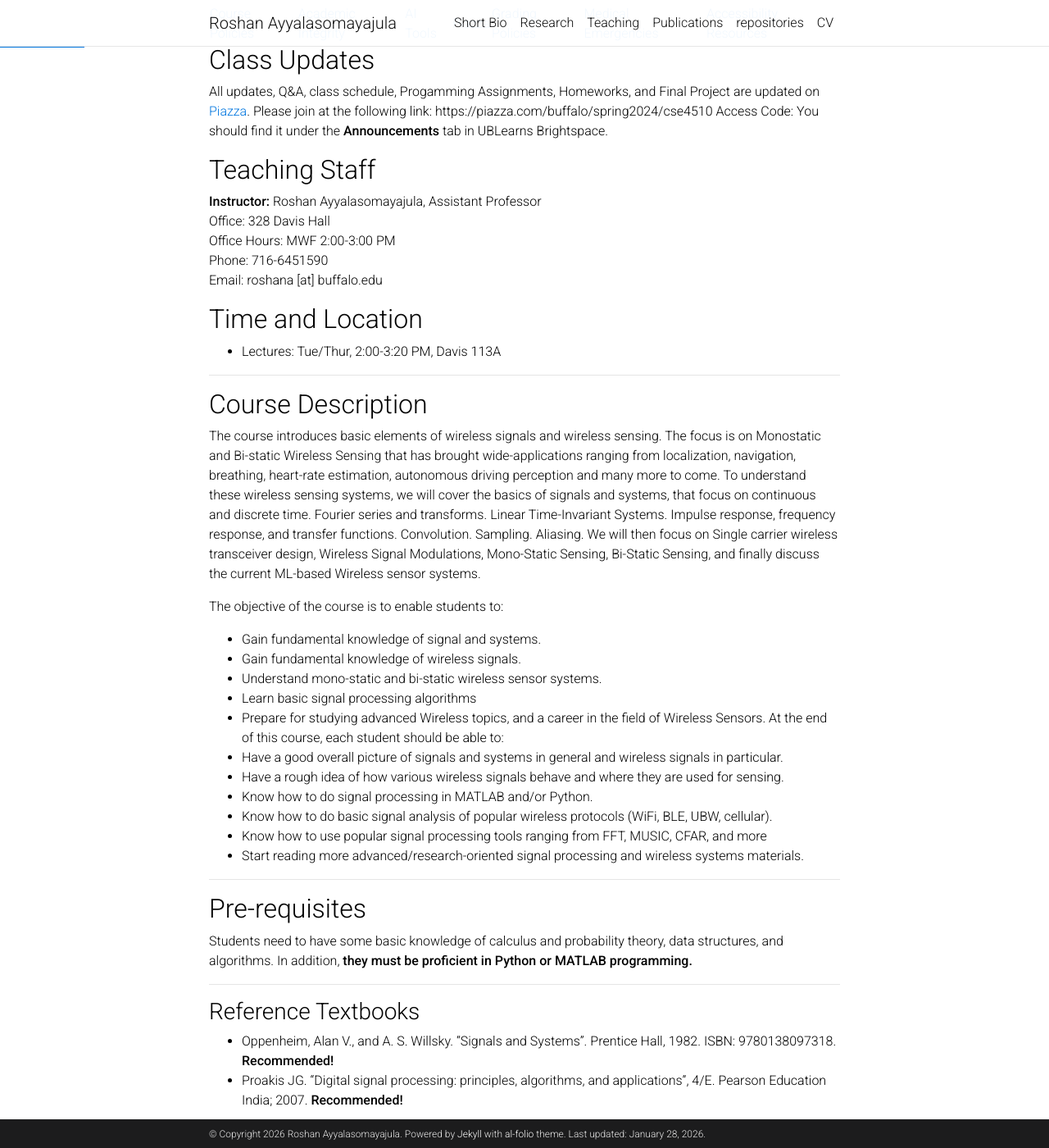
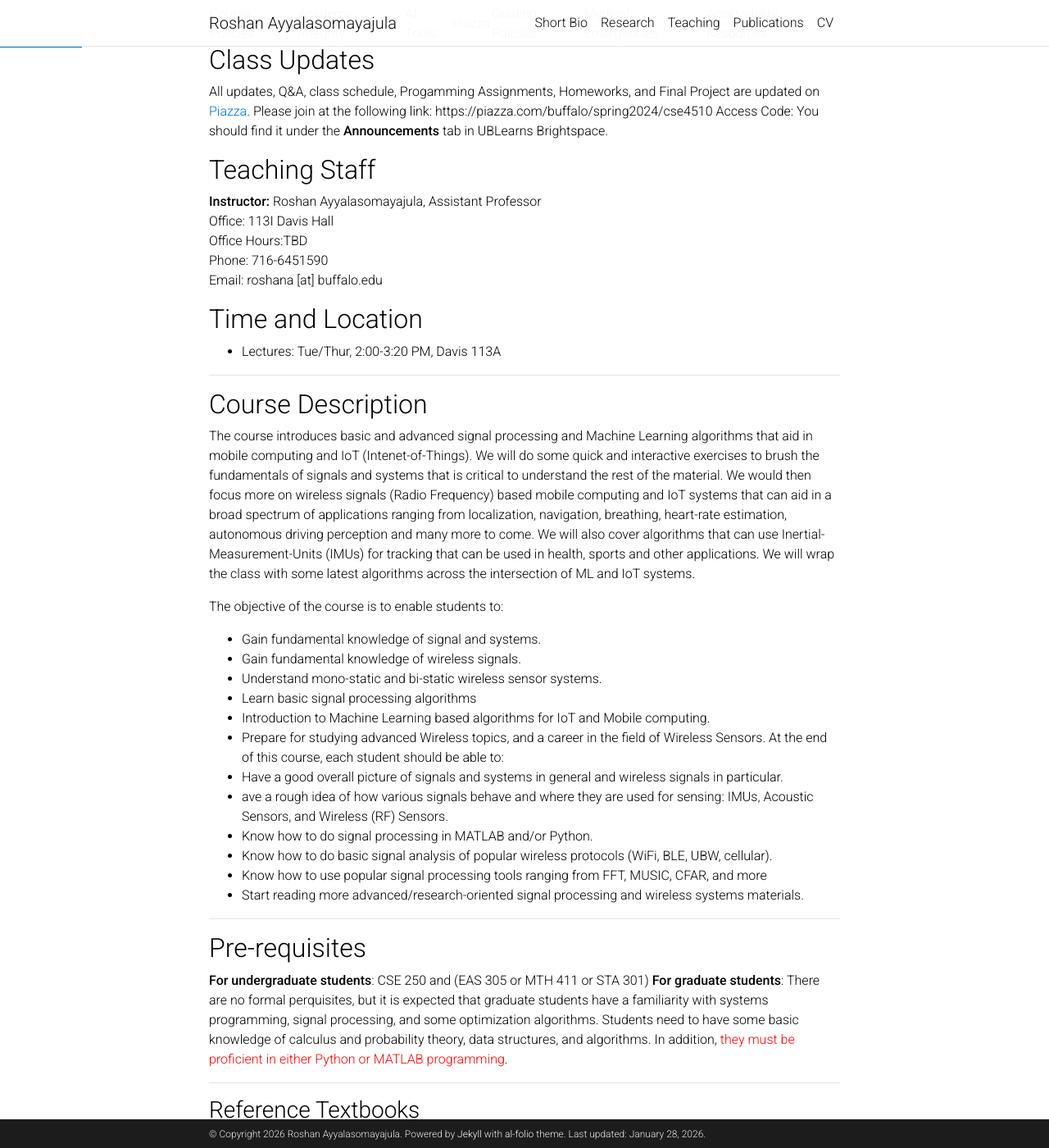
Before and after one commit to Roshan-AS/Roshan-AS.github.io, a Jekyll site: the page built from _teaching/CSE4510_spring24.md, in a window 1280 px wide and 1400 px high, scrolled down 244 px. Shown: the whole window at 82% size. Built offline with Jekyll 4.4.1, drawn with Linux system fonts in a browser that asks for light colours; full-size pictures stand in for the smaller copies a plugin makes; comment, search, counter and statistics services are not loaded; a style sheet for code colours, icons or effects is not loaded; some of the changed text lies outside the part shown.

Commit message:
updating a few things

```diff
--- a/_teaching/CSE4510_spring24.md
+++ b/_teaching/CSE4510_spring24.md
@@ -1,7 +1,7 @@
 ---
 layout: page
-title: CSE 4/510
-description: Signals and Systems for Wireless Signals (Spring 2024)
+title: CSE 4/510 -- AYY
+description: Algorithms for Mobile Computing and IoT (Spring 2024, Spring 2025)
 img: assets/img/cse4510.jpg
 importance: 1
 ---
@@ -16,8 +16,8 @@ Access Code: You should find it under the **Announcements** tab in UBLearns Brig
 ## Teaching Staff
 
 **Instructor:** Roshan Ayyalasomayajula, Assistant Professor\
-Office: 328 Davis Hall\
-Office Hours: MWF 2:00-3:00 PM\
+Office: 113I Davis Hall\
+Office Hours:TBD\
 Phone: 716-6451590\
 Email: roshana [at] buffalo.edu
 
@@ -29,17 +29,18 @@ Email: roshana [at] buffalo.edu
 ## Course Description
 
 
-The course introduces basic elements of wireless signals and wireless sensing. The focus is on Monostatic and Bi-static Wireless Sensing that has brought wide-applications ranging from localization, navigation, breathing, heart-rate estimation, autonomous driving perception and many more to come. To understand these wireless sensing systems, we will cover the basics of signals and systems, that focus on continuous and discrete time. Fourier series and transforms. Linear Time-Invariant Systems. Impulse response, frequency response, and transfer functions. Convolution. Sampling. Aliasing. We will then focus on Single carrier wireless transceiver design, Wireless Signal Modulations, Mono-Static Sensing, Bi-Static Sensing, and finally discuss the current ML-based Wireless sensor systems.
+The course introduces basic and advanced signal processing and Machine Learning algorithms that aid in mobile computing and IoT (Intenet-of-Things). We will do some quick and interactive exercises to brush the fundamentals of signals and systems that is critical to understand the rest of the material. We would then focus more on wireless signals (Radio Frequency) based mobile computing and IoT systems that can aid in a broad spectrum of applications ranging from localization, navigation, breathing, heart-rate estimation, autonomous driving perception and many more to come. We will also cover algorithms that can use Inertial-Measurement-Units (IMUs) for tracking that can be used in health, sports and other applications. We will wrap the class with some latest algorithms across the intersection of ML and IoT systems.
 
 The objective of the course is to enable students to:
   - Gain fundamental knowledge of signal and systems.
   - Gain fundamental knowledge of wireless signals.
   - Understand mono-static and bi-static wireless sensor systems.
   - Learn basic signal processing algorithms
+  - Introduction to Machine Learning based algorithms for IoT and Mobile computing.
   - Prepare for studying advanced Wireless topics, and a career in the field of Wireless Sensors.
 At the end of this course, each student should be able to:
   - Have a good overall picture of signals and systems in general and wireless signals in particular.
-  - Have a rough idea of how various wireless signals behave and where they are used for sensing.
+  - ave a rough idea of how various signals behave and where they are used for sensing: IMUs, Acoustic Sensors, and Wireless (RF) Sensors.
   - Know how to do signal processing in MATLAB and/or Python.
   - Know how to do basic signal analysis of popular wireless protocols (WiFi, BLE, UBW, cellular).
   - Know how to use popular signal processing tools ranging from FFT, MUSIC, CFAR, and more
@@ -49,7 +50,10 @@ At the end of this course, each student should be able to:
 ------------------
 
 ## Pre-requisites
-Students need to have some basic knowledge of calculus and probability theory, data structures, and algorithms. In addition, **they must be proficient in Python or MATLAB programming.**
+**For undergraduate students**: CSE 250 and (EAS 305 or MTH 411 or STA 301)
+**For graduate students**: There are no formal perquisites, but it is expected that graduate students have a familiarity with systems programming, signal processing, and some optimization algorithms.
+Students need to have some basic knowledge of calculus and probability theory, data structures, and algorithms. In addition, <span style="color:red">they must be proficient in either Python or MATLAB programming</span>.
+
 
 ---------------
 
@@ -83,12 +87,11 @@ Each student must correctly answer all the questions in the AI Quiz within a mon
 Assuming that the student answers all the questions in the AI Quiz correctly, then the overall score will be calculated based on the scores from the Homework, Exam and Programming Assignments as follows:
 
  - Final Exam: 20%
- - 4 Homework: 20% (5% for each homework)
- - 2 Programming Assignments: 35% (PA1: 15%, and PA2: 20%)
- - 1 Final Project: 20% (Final Presentation:10%, Report :20%)
- - In-class particiation: 5%
+ - 4 Homework: 30%
+ - 4 In-class labs: 20%
+ - 1 Final Project: 30% (Project Idea: 4%, MidTerm Progress Report: 8%, Final Presentation:8% , Final Report :10%)
 Homework should be done individually.
-The Programming Assignments and the Final Projectneed to be done in a group of 1-2 students for Graduates and 3-4 students for the undergraduate students.
+The Programming Assignments and the Final Projectneed to be done in a group of 1-2 students.
 
 -------------
 
```
Also changed, not shown: _bibliography/papers.bib (+31 -0 lines), _pages/about.md (+3 -3 lines), _pages/repositories.md (+2 -2 lines).
